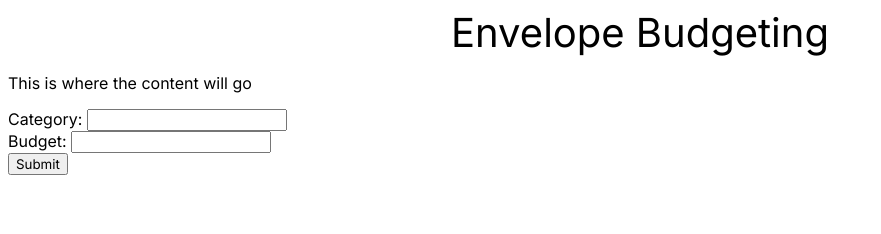
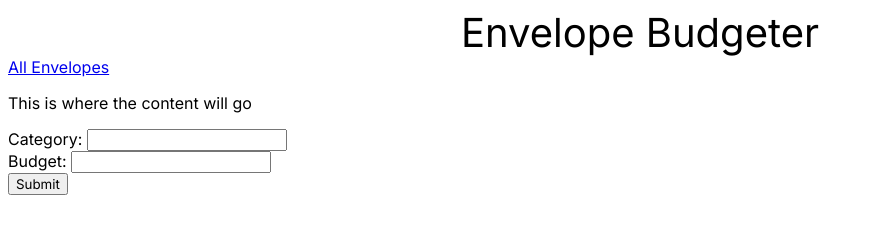
Before and after one commit to EliMakston/personal-budget, a website: page index.html in a window 1280 px wide. Shown: the whole page, without its empty margins (0-881 px from the left). Drawn offline with Linux system fonts and the light colour scheme.

Commit message:
add nav to other page

```diff
--- a/index.html
+++ b/index.html
@@ -4,7 +4,8 @@
         <title>Envelope Budgeter</title>
         <link href="index.css" rel="stylesheet">
     </head>
-    <heading>Envelope Budgeting</heading>
+    <heading>Envelope Budgeter</heading>
+    <a href="https://elimakston-psychic-bassoon-q6r54gggxvrf4rx6-3000.preview.app.github.dev/envelopes" class="button">All Envelopes</a>
     <body>
         <p>This is where the content will go</p>
         <form id="form" class="form">
```
